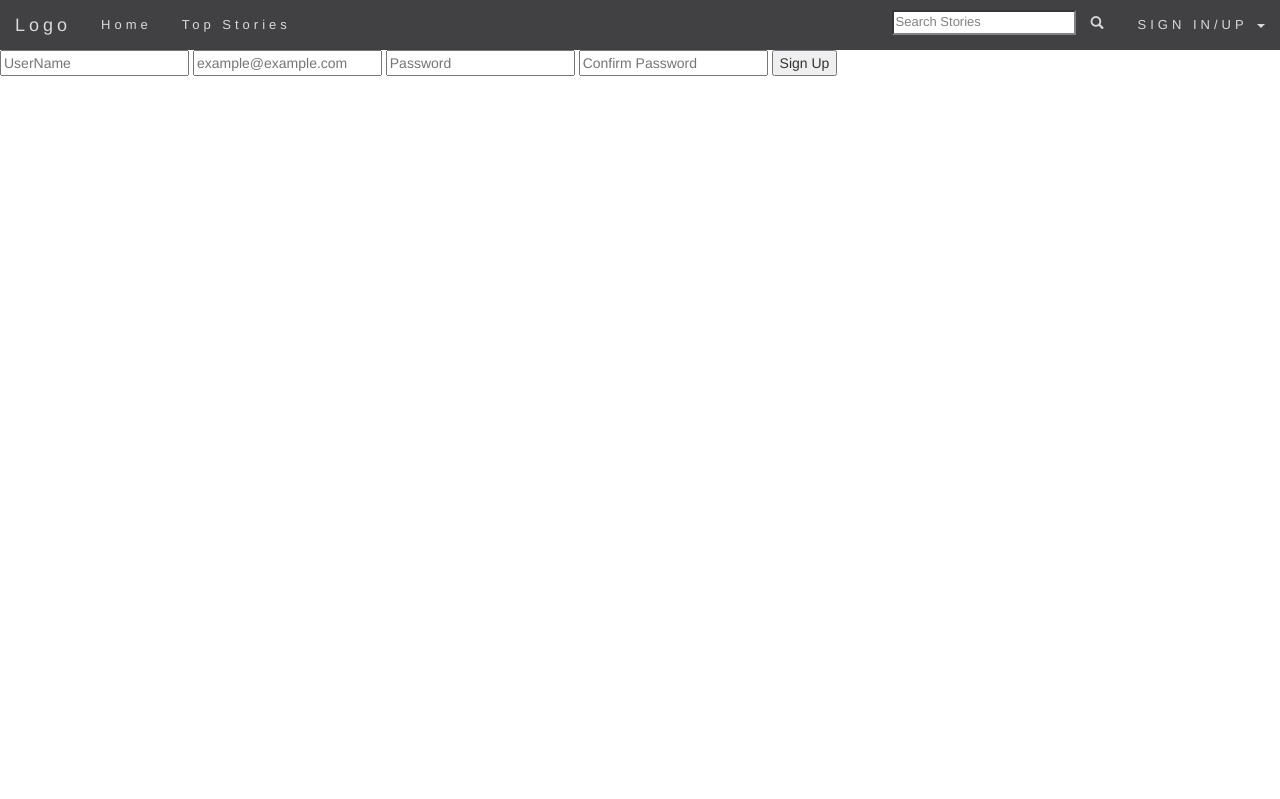
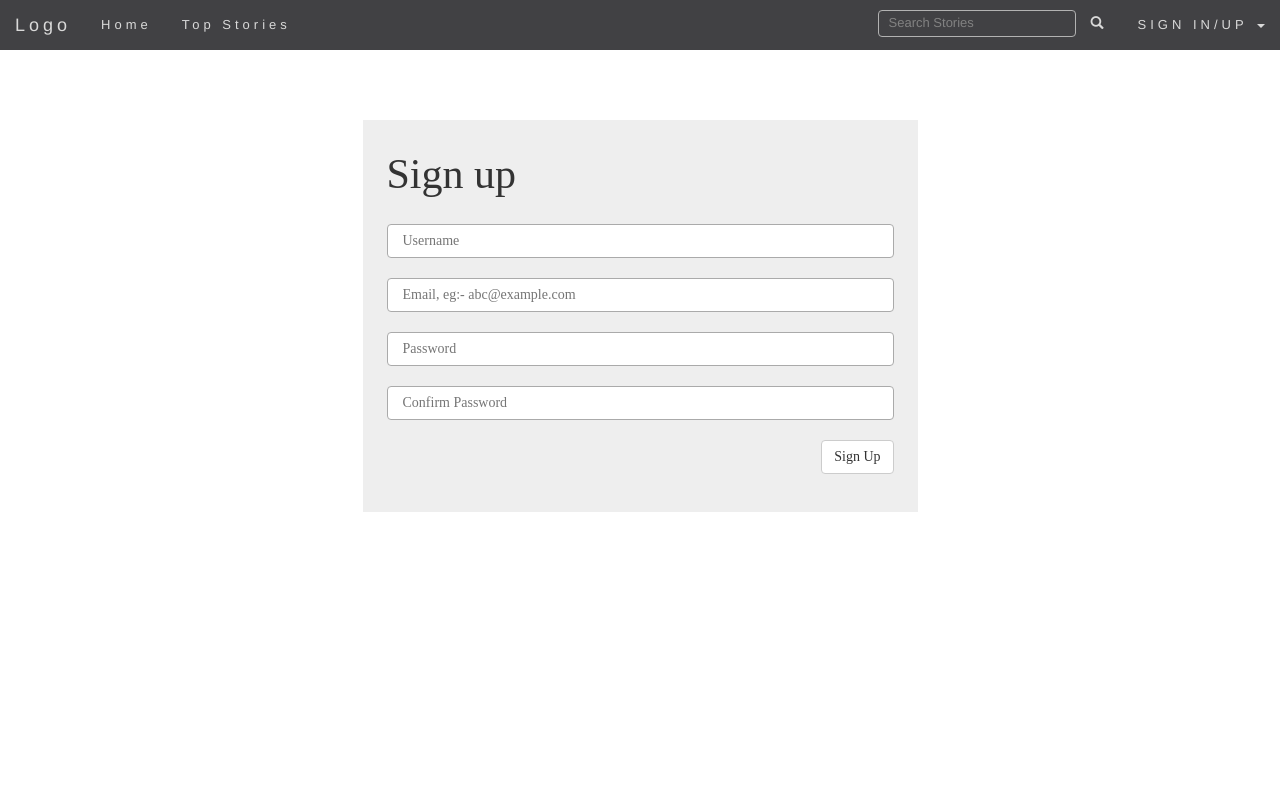
Before and after one commit to aakashres/software-engineering, a Django app: page /signup/ in a window 1280 px wide. Shown: the top 799 px of the page. After the commit the page ends 512 px from the top, so only its background shows below. Run offline with Django 3.2, Linux system fonts and the light colour scheme; some libraries are stand-ins or nearby versions.

Commit message:
Fix timezone settings, Design Signup & Signin Page

```diff
--- a/mysite/mysite/settings.py
+++ b/mysite/mysite/settings.py
@@ -111,7 +111,7 @@ AUTH_PASSWORD_VALIDATORS = [
 
 LANGUAGE_CODE = 'en-us'
 
-TIME_ZONE = 'UTC+5:45'
+TIME_ZONE = 'Asia/Katmandu'
 
 USE_I18N = True
 
--- a/mysite/static/css/custom.css
+++ b/mysite/static/css/common.css
@@ -1,7 +1,5 @@
-/* Add a dark background color with a little bit see-through */
 body {
-  min-height: 2000px;
-  padding-top: 50px;
+  padding-top: 60px;
 }
 
 .navbar {
@@ -44,6 +42,14 @@ body {
 	color: #000 !important;
 }
 
+#search-input{
+    background-color: transparent;
+    outline: none;
+    border: 1px solid #aaa;
+    border-radius: 4px;
+    padding: 3px 10px;
+}
+
 /* On hover, the dropdown links will turn red */
 .dropdown-menu li a:hover {
 	background-color: red !important;
@@ -65,7 +71,7 @@ body {
 	}
 }
 .container {
-	padding: 80px 120px;
+
 }
 .jumbotron{
 	background-color: #fafafa !important;
@@ -79,21 +85,6 @@ body {
 }
 .person:hover {
 	border-color: #e1e1e1;
-}
-
-/* Black buttons with extra padding and without rounded borders */
-.btn {
-	padding: 10px 20px;
-	background-color: #333;
-	color: #f1f1f1;
-	border-radius: 0;
-	transition: .2s;
-}
-/* On hover, the color of .btn will transition to white with black text */
-.btn:hover, .btn:focus {
-	border: 1px solid #333;
-	background-color: #fff;
-	color: #000;
 }
 
 footer {
--- /dev/null
+++ b/mysite/static/css/signup.css
@@ -0,0 +1,30 @@
+.form-wrapper{
+    font-family: 'Ubuntu';
+    background-color: #eee;
+    padding: 24px;
+    text-align: right;
+    margin-top: 60px;
+}
+
+.form-wrapper .title{
+    font-size: 3em;
+    text-align: left;
+    margin-bottom: 20px;
+}
+
+.form-wrapper .error{
+    color: #e44151;
+    text-align: center;
+    margin-bottom: 20px;
+}
+
+#signup-form input[type="text"],
+#signup-form input[type="password"],
+#signup-form input[type="email"]{
+    width: 100%;
+    padding: 6px 15px;
+    margin-bottom: 20px;
+    background-color: #fff;
+    border: 1px solid #aaa;
+    border-radius: 4px;
+}
--- a/mysite/templates/base.html
+++ b/mysite/templates/base.html
@@ -13,7 +13,7 @@
       </style>
   	{% endblock style%}
     <link rel="stylesheet" href="{% static 'css/bootstrap.min.css'%}">
-    <link rel="stylesheet" href="{% static 'css/custom.css'%}">
+    <link rel="stylesheet" href="{% static 'css/common.css'%}">
     <script src="{% static 'js/jquery.min.js' %}"></script>
     <script src="{% static 'js/bootstrap.min.js'%}"></script>
 
--- a/mysite/templates/main/signup.html
+++ b/mysite/templates/main/signup.html
@@ -1,19 +1,35 @@
 {% extends "base.html" %}
+{% load staticfiles %}
 
 {% block title %}
 	{{block.super}}| SignUp
 {% endblock %}
 
+{% block style %}
+<link rel="stylesheet" href="{% static 'css/signup.css'%}">
+{% endblock %}
+
 {% block content %}
+<div class="container">
+    <div class="row">
+        <div class="col-md-6 col-md-offset-3">
+            <div class="form-wrapper">
+                <div class="title">Sign up</div>
+                <div class="error">
                 	{% if error %}
                 		{{error}}
                 	{% endif %}
-	<form method="POST" action="">
+                </div>
+            	<form id="signup-form" method="POST" action="">
             		{% csrf_token %}
-		<input type="text" name="username" placeholder="UserName" required />
-		<input type="email" name="email" placeholder="example@example.com" required />
+            		<input type="text" name="username" placeholder="Username" required />
+            		<input type="email" name="email" placeholder="Email, eg:- abc@example.com" required />
             		<input type="password" name="password1" placeholder="Password" required />
             		<input type="password" name="password2" placeholder="Confirm Password" required />
-		<input type="submit" value="Sign Up" />
+            		<input class="btn btn-default" type="submit" value="Sign Up" />
             	</form>
+            </div>
+        </div>
+    </div>
+</div>
 {% endblock %}
--- a/mysite/templates/navbar.html
+++ b/mysite/templates/navbar.html
@@ -12,7 +12,7 @@
       <ul class="nav navbar-nav navbar-right">
         <li>
           <form  action="{% url 'story:home' %}" method="GET">
-                <input style="margin-top:10px;" name="q" placeholder="Search Stories" type="search" value="{{request.GET.q}}"/>
+                <input id="search-input" style="margin-top:10px;" name="q" placeholder="Search Stories" type="search" value="{{request.GET.q}}"/>
           </form>
         </li>
         <li><a href="#"><span class="glyphicon glyphicon-search"></span></a></li>
```
Also changed, not shown: mysite/static/css/signin.css (added, +29 -0 lines), mysite/templates/main/sign_in.html (+21 -2 lines). Lines whose indentation alone changed are shown as unchanged.
